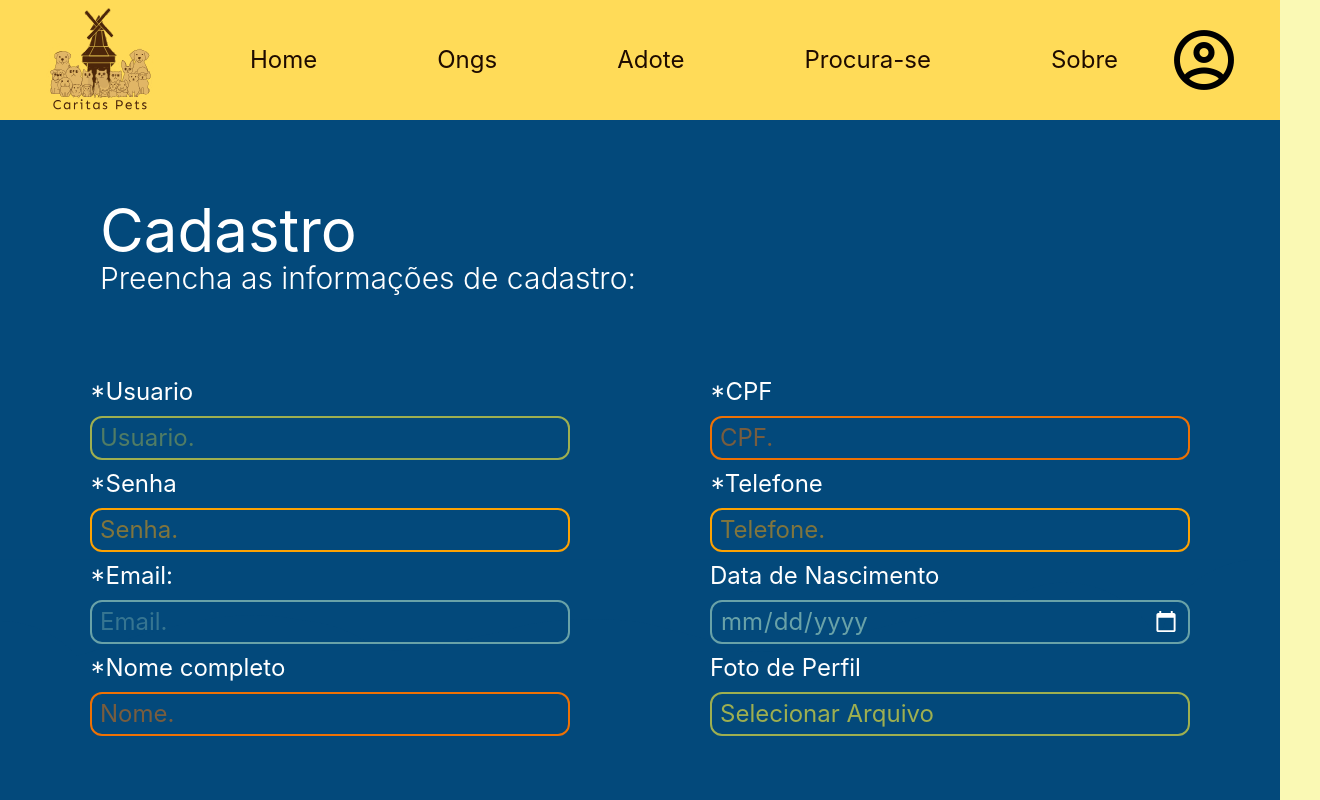
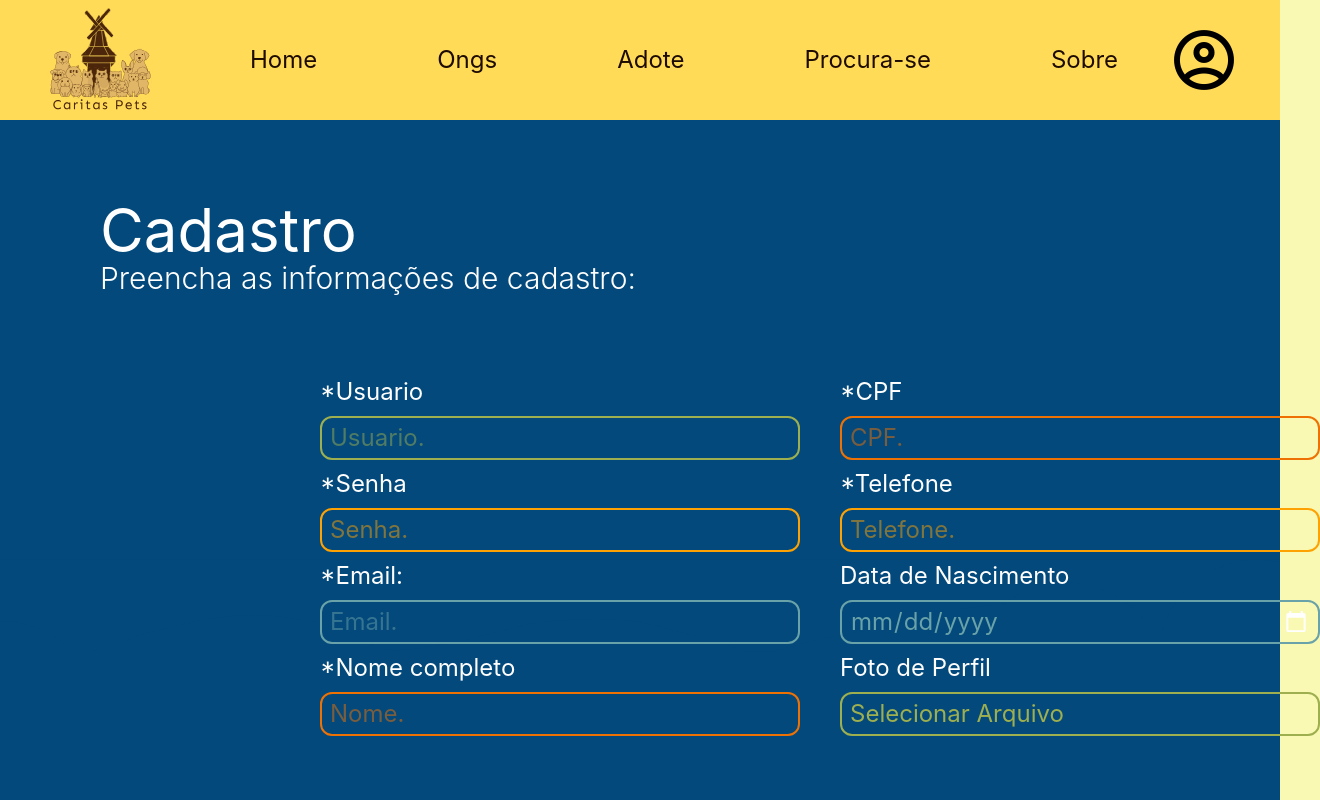
Before and after one commit to CaritasPets/Front-End, a Vue app: page /user/sign-up in a window 1280 px wide. Shown: the top 800 px of the page, 1320 px wide, since content can reach past the window. Built offline with nearby package versions, Linux system fonts and the light colour scheme.

Commit message:
FEAT: Created InputComponent #17

```diff
--- a/src/components/FormCadastro.vue
+++ b/src/components/FormCadastro.vue
@@ -3,6 +3,7 @@ import { ref } from 'vue'
 
 import { useRequestUrlStore } from '../stores/RequestsUrls'
 import { useAuthService } from '../services/Auth'
+import InputComponent from './InputComponent.vue'
 const requestUrls = useRequestUrlStore()
 const authService = useAuthService()
 
@@ -49,6 +50,10 @@ function onFileChange(event) {
     class="flex flex-col items-center gap-20"
   >
     <div class="flex justify-around gap-10 w-[100%]">
+      <InputComponent
+        @input-value="username"
+
+      />
       <ul class="flex flex-col items-center">
         <li class="flex flex-col w-[100%]">
           <label class="text-2xl text-white">*Usuario</label>
--- /dev/null
+++ b/src/components/InputComponent.vue
@@ -0,0 +1,17 @@
+<script setup>
+const props = defineProps(['vmodel', 'type', 'placeholder', 'color', 'id', 'for']);
+defineEmits(['inputValue']);
+</script>
+<template>
+    <div>
+        <label :for="props.for"></label>
+        <input
+            :id="props.id"
+            :value="props.vmodel"
+            :type="props.type"
+            :placeholder="props.placeholder"
+            :style="`color: ${props.color}`"
+            @input="$emit('inputValue', $event.target.value)"
+        >
+    </div>
+</template>
```
